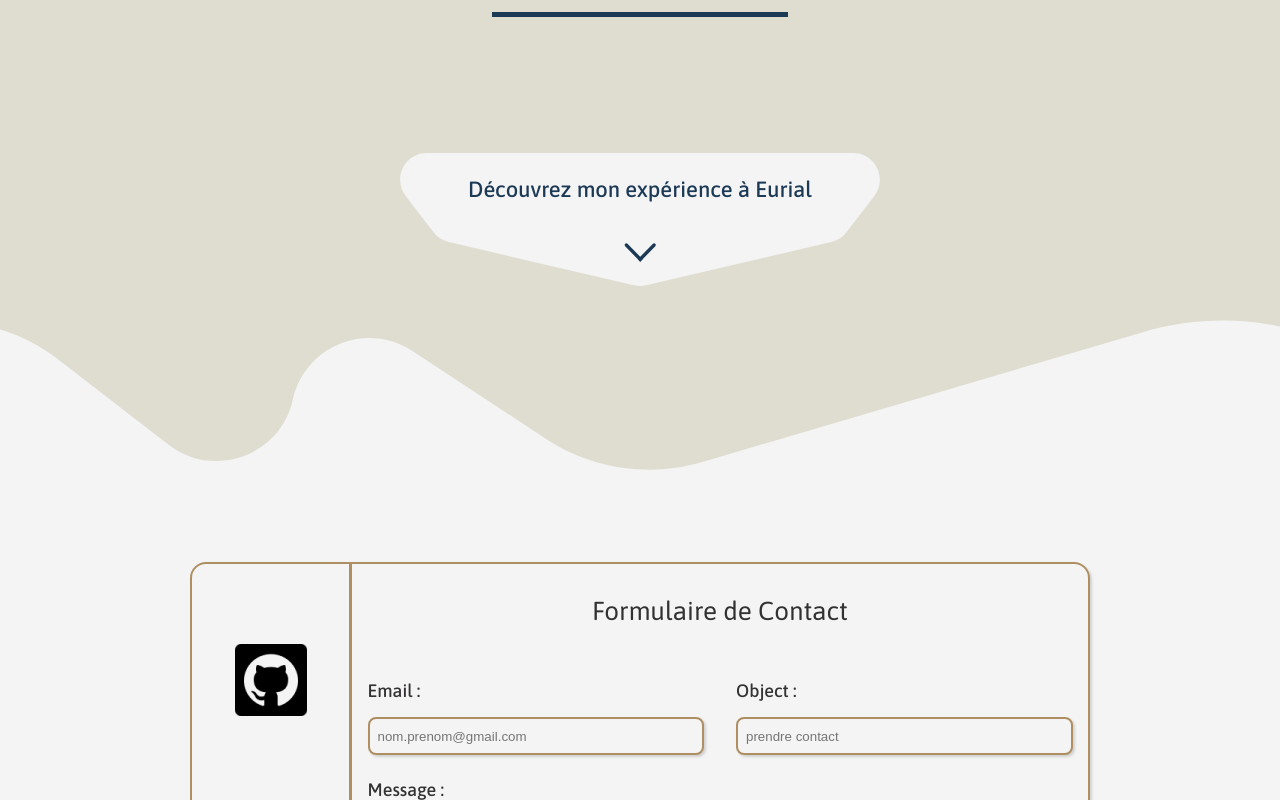
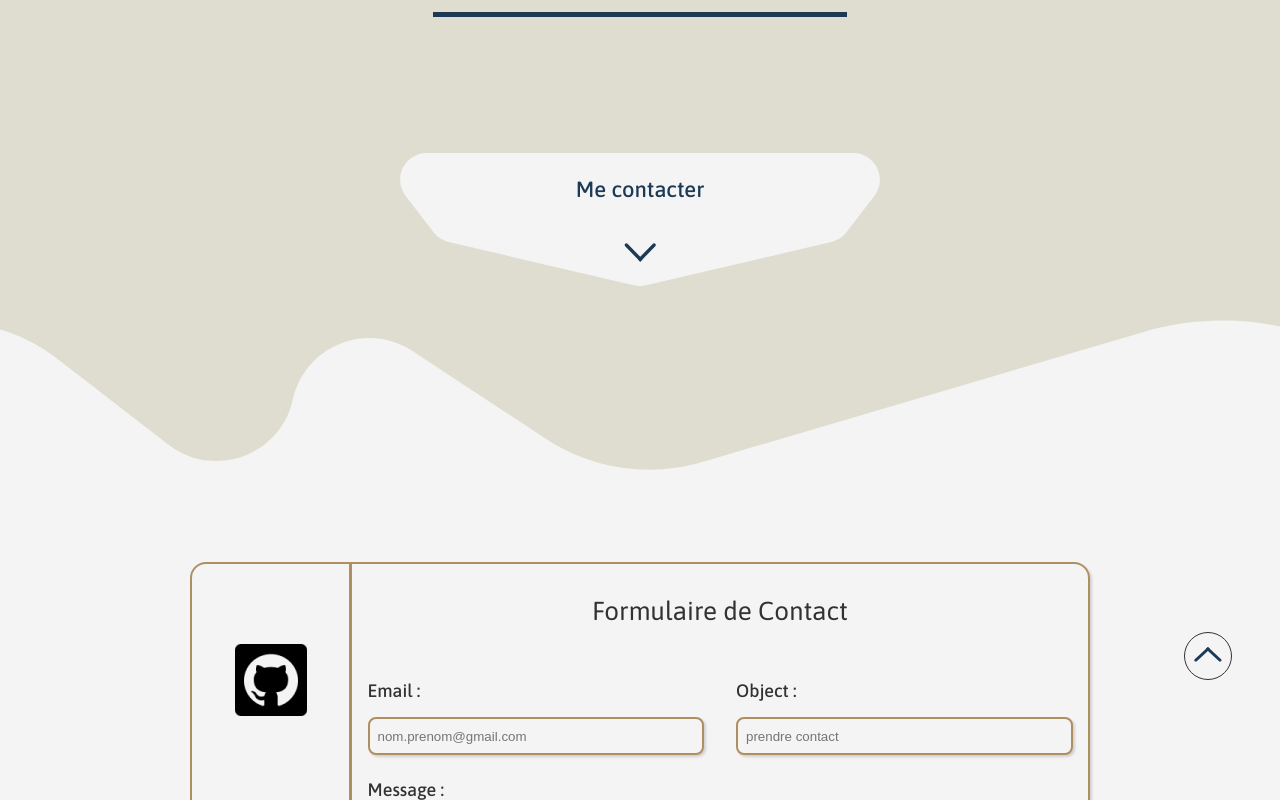
Before and after one commit to evanferron/Rapport_stage, a React (Vite) app: page /contact in a window 1280 px wide. Shown: the part 280-1080 px from the top of the page. Built offline with nearby package versions, Linux system fonts and the light colour scheme.

Commit message:
:dizzy: | add animation go top button

```diff
--- /dev/null
+++ b/src/components/gotop/gotop.jsx
@@ -0,0 +1,34 @@
+import arrow from "./arrowtop.svg"
+import { useState, useEffect } from "react";
+import "./gotop.scss"
+
+const Gotop = () => {
+    const [idButton, setIdButton] = useState("hide-button-go-top")
+    const scrollHandler = () => {
+        const y = window.scrollY
+        if (y > 350 && idButton == "hide-button-go-top") {
+            console.log("showing button")
+            setIdButton('show-button-go-top')
+        } else if (y < 250 && idButton == "show-button-go-top") {
+            console.log("hiding button")
+            setIdButton('hide-button-go-top')
+        }
+    }
+
+    useEffect(() => {
+        window.addEventListener("scroll", scrollHandler);
+        return () =>
+            window.removeEventListener("scroll", scrollHandler);
+    }, [idButton])
+
+
+    return (
+        <button onClick={() => {
+            window.location.href = "#header"
+        }} id={idButton} className="gotop-button">
+            <img src={arrow} />
+        </button>
+    );
+};
+
+export default Gotop;
--- /dev/null
+++ b/src/components/gotop/gotop.scss
@@ -0,0 +1,50 @@
+@import "../../utils/variables.scss";
+
+.gotop-button {
+    position: fixed;
+    width: 3rem;
+    height: 3rem;
+    background-color: $grey;
+    border: 1.5px $charcoal solid;
+    border-radius: 100%;
+    right: 3rem;
+    bottom: -10rem;
+    cursor: pointer;
+
+    &:hover {
+        box-shadow: rgba(0, 0, 0, 0.35) 0px 5px 15px;
+    }
+
+    &:active {
+        transform: translateY(2px);
+    }
+
+    img {
+        width: 80%;
+    }
+}
+
+#show-button-go-top {
+    // animation: buttonGoTop 1s;
+    transform: translateY(-13rem);
+    transition: transform 0.6s;
+}
+
+#hide-button-go-top {
+    // animation: reverse buttonGoTop 1s;
+    transform: translateY(0rem);
+    transition: transform 0.6s;
+}
+
+
+
+// @keyframes buttonGoTop {
+//     0% {
+//         transform: translateY(0rem);
+//     }
+
+//     100% {
+//         transform: translateY(-13rem);
+//     }
+
+// }
--- a/src/components/header/header.jsx
+++ b/src/components/header/header.jsx
@@ -1,13 +1,15 @@
 import "./header.scss";
 import Navbar from "../navbar/navbar";
 
-const Header = ({ page }) => {
+const Header = ({ page, title, buttonMessage, buttonTarget }) => {
   return (
     <section id="header">
       <Navbar page={page}></Navbar>
-      <h1>Bienvenue</h1>
-      <button id="button-down">
-        <h2>Découvrez mon expérience à Eurial</h2>
+      <h1>{title}</h1>
+      <button id="button-down" onClick={() => {
+        window.location.href = "#" + buttonTarget
+      }}>
+        <h2>{buttonMessage}</h2>
         <div></div>
       </button>
       <section></section>
--- a/src/index.scss
+++ b/src/index.scss
@@ -5,6 +5,7 @@
 html {
   padding: 0;
   margin: 0;
+  scroll-behavior: smooth;
 }
 
 body {
--- a/src/pages/contact/contact.jsx
+++ b/src/pages/contact/contact.jsx
@@ -1,5 +1,6 @@
 import Header from "../../components/header/header";
 import Footer from "../../components/footer/footer";
+import Gotop from "../../components/gotop/gotop";
 import "./contact.scss"
 import github from "../../assets/github.png"
 import linkedin from "../../assets/linkedin.png"
@@ -22,7 +23,7 @@ const Contact = () => {
 
   return (
     <main>
-      <Header page={"contact"}></Header>
+      <Header page={"contact"} title={"Contactez-Moi"} buttonMessage={"Me contacter"} buttonTarget={"main-contact-section"}></Header>
       <section id="main-contact-section">
         <section id="form-container">
           <div id="left-container">
@@ -38,7 +39,7 @@ const Contact = () => {
             <p id="temp-message-hide">Email copié dans le presse papier</p>
           </div>
           <div id="right-container">
-            <form action={(e) => formHandler(e)}>
+            <form>
               <fieldset>
                 <legend>Formulaire de Contact</legend>
                 <div className="input-container">
@@ -53,13 +54,14 @@ const Contact = () => {
                   <label htmlFor="message-input">Message :</label>
                   <textarea name="message" id="message-input" placeholder="Bonjour, ..."></textarea>
                 </div>
-                <button>Envoyer</button>
+                <button onClick={(e) => formHandler(e)}>Envoyer</button>
               </fieldset>
             </form>
           </div>
         </section>
         <section id="wave-main-bottom"></section>
       </section>
+      <Gotop></Gotop>
       <Footer></Footer>
     </main>
   );
--- a/src/pages/home/home.jsx
+++ b/src/pages/home/home.jsx
@@ -1,10 +1,12 @@
 import Header from "../../components/header/header";
 import Footer from "../../components/footer/footer";
+import Gotop from "../../components/gotop/gotop";
 
 const Home = () => {
   return (
     <main>
-      <Header page={"home"}></Header>
+      <Header page={"home"} title={"Bienvenue"} buttonMessage={"Découvrez mon expérience à Eurial"} ></Header>
+      <Gotop></Gotop>
       <Footer></Footer>
     </main>
   );
```
Also changed, not shown: src/components/gotop/arrowtop.svg (added).
